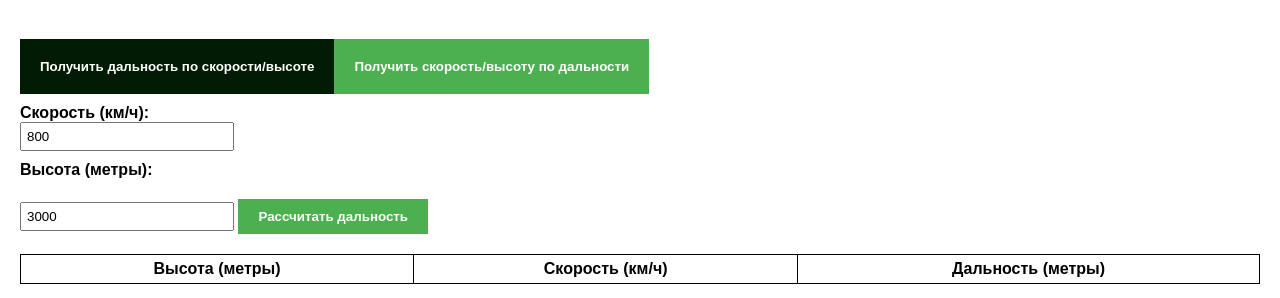
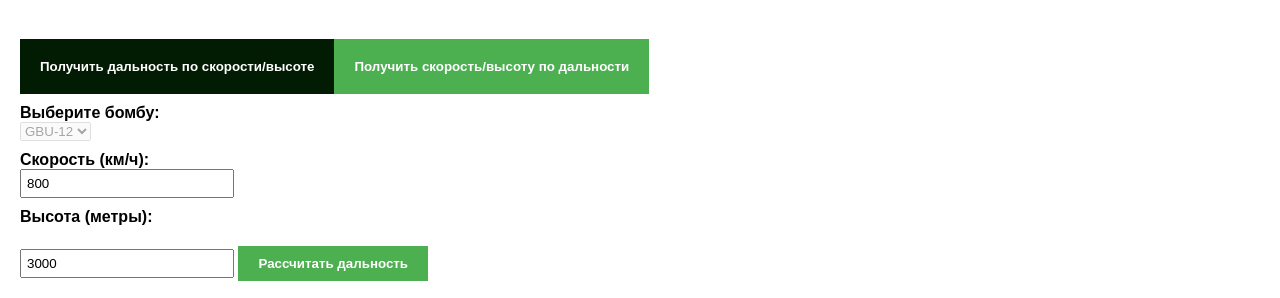
Before and after one commit to yletfull/thunder_bomb_distance, a plain HTML site: page index.html in a window 1280 px wide. Shown: the part 61-359 px from the top of the page. Drawn offline with nearby package versions, Linux system fonts and the light colour scheme.

Commit message:
add select

```diff
--- a/index.html
+++ b/index.html
@@ -12,6 +12,13 @@
     <button class="tablink active" onclick="openTab('distanceTab', this)">Получить дальность по скорости/высоте</button>
     <button class="tablink" onclick="openTab('speedAltitudeTab', this)">Получить скорость/высоту по дальности</button>
   </div>
+
+  <label for="bombSelect">Выберите бомбу:</label>
+  <select id="bombSelect" disabled>
+    <option value="gbu-10">GBU-10</option>
+    <option value="gbu-12" selected>GBU-12</option>
+    <option value="gbu-16">GBU-16</option>
+  </select>
 
   <div id="distanceTab" class="tabcontent">
     <label for="speedInput">Скорость (км/ч):</label>
```
